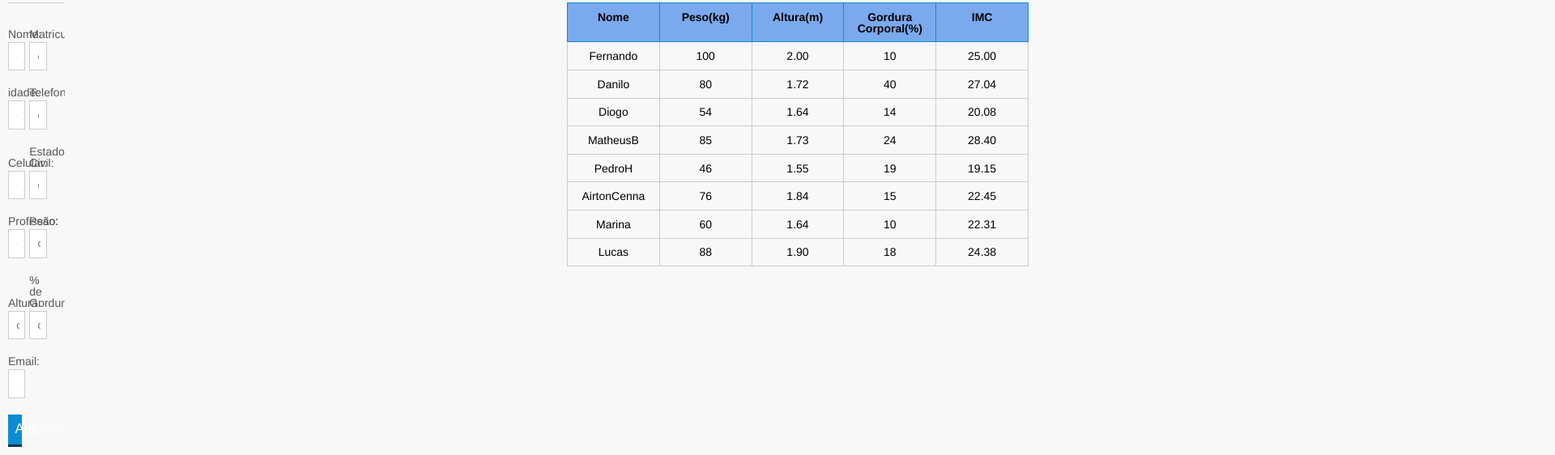
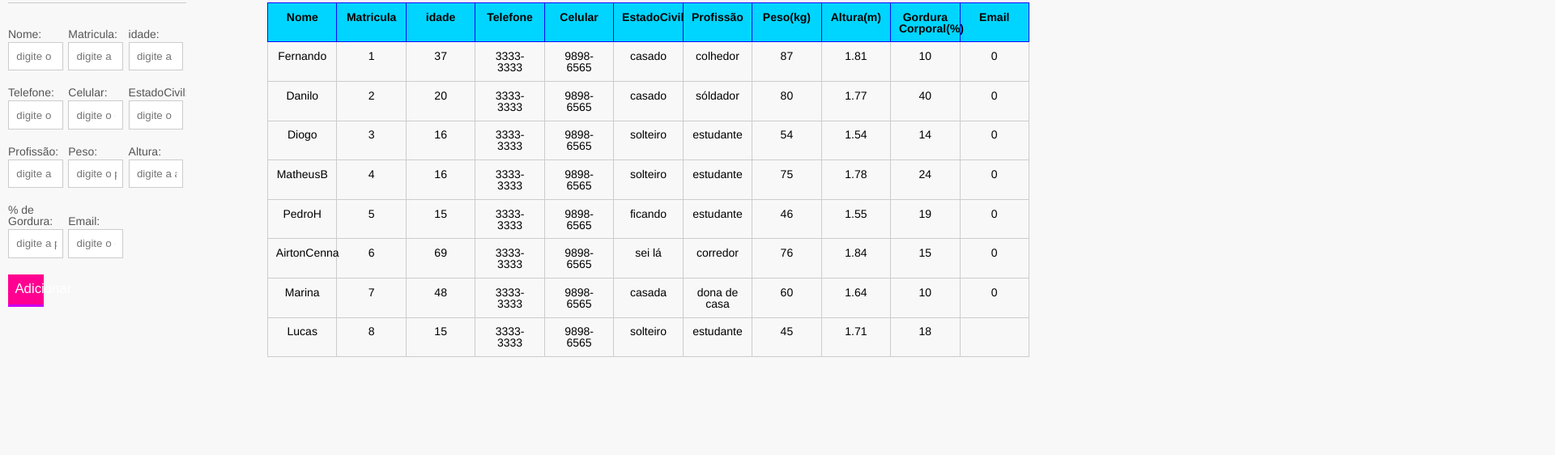
Before and after one commit to Maycon2023/maycon-Aparecida, a plain HTML site: page maycon por tabela/index.html in a window 1280 px wide. Shown: the part 572-1134 px from the top of the page at 81% size, 1920 px wide, since content can reach past the window. After the commit the page ends 1020 px from the top, so only its background shows below. Drawn offline with Linux system fonts and the light colour scheme.

Commit message:
Add files via upload

```diff
--- a/maycon por tabela/css/index.css
+++ b/maycon por tabela/css/index.css
@@ -41,14 +41,14 @@ header .container:before{
 
 .cont1{
 	position: absolute;
-	right: 10px;
-	left: 700px;
+	right: 9px;
+	left: 330px;
 }
 
 .add_p{
 	position: absolute;
 	left: 10px;
-	right: 1200px;
+	right: 1050px;
 }
 
 section{
@@ -80,8 +80,8 @@ td, th {
 
 th{
 	font-weight: bold;
-	background-color: #0b62e485;
-	border-color: #0c8cd3;
+	background-color: #00d5ff;
+	border-color: #0008ff;
 }
 
 label{
@@ -115,11 +115,11 @@ button{
 	border-bottom: 3px solid;
 	font-size: 1.2em;
 	cursor: pointer;
-	margin: 0;
+	margin: 10;
 	margin-top: -3px;
 	color: #fff;
-	background-color:#0c8cd3;
-	border-color: #04324c;
+	background-color:#ff0090;
+	border-color: #c800f5;
 	width: 20%;
     display: block;
     clear: both;
@@ -170,7 +170,7 @@ button[disabled=disabled], button:disabled {
 }
 
 .imagem{
-	width: 1995px;
+	width: 1335px;
 	height: 380px;
 	position: absolute;
 	top: 40px;
--- a/maycon por tabela/index.html
+++ b/maycon por tabela/index.html
@@ -2,7 +2,7 @@
 <html lang="pt-br">
 		<head>
 			<meta charset="UTF-8">
-			<title>Julia Nutrição</title>
+			<title>Maycon Nutrição</title>
 			<link rel="icon" href="favicon.ico" type="image/x-icon">
 			<link rel="stylesheet" type="text/css" href="css/reset.css">
 			<link rel="stylesheet" type="text/css" href="css/index.css">
@@ -26,71 +26,125 @@
 					<thead>
 						<tr>
 							<th>Nome</th>
+							<th>Matricula</th>
+							<th>idade</th>
+							<th>Telefone</th>
+							<th>Celular</th>
+							<th>EstadoCivil</th>
+							<th>Profissão</th>
 							<th>Peso(kg)</th>
 							<th>Altura(m)</th>
 							<th>Gordura Corporal(%)</th>
-							<th>IMC</th>
+							<th>Email</th>
 						</tr>
 					</thead>
 					<tbody id="tabela-pacientes">
 						<tr class="paciente" id="primeiro-paciente">
 							<td class="info-nome">Fernando</td>
-							<td class="info-peso">100</td>
-							<td class="info-altura">2.00</td>
+							<td class="info-Matricula">1</td>
+							<td class="info-idade">37</td>
+							<td class="info-Telefone">3333-3333</td>
+							<td class="info-Celular">9898-6565</td>
+							<td class="info-EstadoCivil">casado</td>
+							<td class="info-Profissão">colhedor</td>
+							<td class="info-peso">87</td>
+							<td class="info-altura">1.81</td>
 							<td class="info-gordura">10</td>
-							<td class="info-imc">0</td>
+							<td class="info-Email">0</td>
 						</tr>
 
 						<tr class="paciente" >
 							<td class="info-nome">Danilo</td>
+							<td class="info-Matricula">2</td>
+							<td class="info-idade">20</td>
+							<td class="info-Telefone">3333-3333</td>
+							<td class="info-Celular">9898-6565</td>
+							<td class="info-EstadoCivil">casado</td>
+							<td class="info-Profissão">sóldador</td>
 							<td class="info-peso">80</td>
-							<td class="info-altura">1.72</td>
+							<td class="info-altura">1.77</td>
 							<td class="info-gordura">40</td>
-							<td class="info-imc">0</td>
+							<td class="info-Email">0</td>
 						</tr>
 
 						<tr class="paciente" >
 							<td class="info-nome">Diogo</td>
+							<td class="info-Matricula">3</td>
+							<td class="info-idade">16</td>
+							<td class="info-Telefone">3333-3333</td>
+							<td class="info-Celular">9898-6565</td>
+							<td class="info-EstadoCivil">solteiro</td>
+							<td class="info-Profissão">estudante</td>
 							<td class="info-peso">54</td>
-							<td class="info-altura">1.64</td>
+							<td class="info-altura">1.54</td>
 							<td class="info-gordura">14</td>
-							<td class="info-imc">0</td>
+							<td class="info-Email">0</td>
 						</tr>
 
 						<tr class="paciente">
 							<td class="info-nome">MatheusB</td>
-							<td class="info-peso">85</td>
-							<td class="info-altura">1.73</td>
+							<td class="info-Matricula">4</td>
+							<td class="info-idade">16</td>
+							<td class="info-Telefone">3333-3333</td>
+							<td class="info-Celular">9898-6565</td>
+							<td class="info-EstadoCivil">solteiro</td>
+							<td class="info-Profissão">estudante</td>
+							<td class="info-peso">75</td>
+							<td class="info-altura">1.78</td>
 							<td class="info-gordura">24</td>
-							<td class="info-imc">0</td>
+							<td class="info-Email">0</td>
 						</tr>
 						<tr class="paciente" >
 							<td class="info-nome">PedroH</td>
+							<td class="info-Matricula">5</td>
+							<td class="info-idade">15</td>
+							<td class="info-Telefone">3333-3333</td>
+							<td class="info-Celular">9898-6565</td>
+							<td class="info-EstadoCivil">ficando</td>
+							<td class="info-Profissão">estudante</td>
 							<td class="info-peso">46</td>
 							<td class="info-altura">1.55</td>
 							<td class="info-gordura">19</td>
-							<td class="info-imc">0</td>
+							<td class="info-Email">0</td>
 						</tr>
 						<tr class="paciente" >
 							<td class="info-nome">AirtonCenna</td>
+							<td class="info-Matricula">6</td>
+							<td class="info-idade">69</td>
+							<td class="info-Telefone">3333-3333</td>
+							<td class="info-Celular">9898-6565</td>
+							<td class="info-EstadoCivil">sei lá</td>
+							<td class="info-Profissão">corredor</td>
 							<td class="info-peso">76</td>
 							<td class="info-altura">1.84</td>
 							<td class="info-gordura">15</td>
-							<td class="info-imc">0</td>
+							<td class="info-Email">0</td>
 						</tr>
 						<tr class="paciente" >
 							<td class="info-nome">Marina</td>
+							<td class="info-Matricula">7</td>
+							<td class="info-idade">48</td>
+							<td class="info-Telefone">3333-3333</td>
+							<td class="info-Celular">9898-6565</td>
+							<td class="info-EstadoCivil">casada</td>
+							<td class="info-Profissão">dona de casa</td>
 							<td class="info-peso">60</td>
 							<td class="info-altura">1.64</td>
 							<td class="info-gordura">10</td>
-							<td class="info-imc">0</td>
+							<td class="info-Email">0</td>
 						</tr>
 						<tr class="paciente" >
 							<td class="info-nome">Lucas</td>
-							<td class="info-peso">88</td>
-							<td class="info-altura">1.90</td>
+							<td class="info-Matricula">8</td>
+							<td class="info-idade">15</td>
+							<td class="info-Telefone">3333-3333</td>
+							<td class="info-Celular">9898-6565</td>
+							<td class="info-EstadoCivil">solteiro</td>
+							<td class="info-Profissão">estudante</td>
+							<td class="info-peso">45</td>
+							<td class="info-altura">1.71</td>
 							<td class="info-gordura">18</td>
-							<td class="info-imc">0</td>
+							<td class="info-Email"></td>
 						</tr>
 					</tbody>
 				</table>
@@ -124,7 +178,7 @@
 						<input id="celular" name="celular" type="text" placeholder="digite o celular do seu paciente" class="campo">
 					</div>
 					<div class="grupo">
-						<label for="estado civil">Estado Civil:</label>
+						<label for="estado civil">EstadoCivil:</label>
 						<input id="estado civil" name="estado civil" type="text" placeholder="digite o estado civil do seu paciente" class="campo">
 					</div>
 					<div class="grupo">
@@ -154,7 +208,7 @@
 		</section>
 		<section>
 		<div class="cont_1">
-			<img class="imagem" src="nutripick.webp">
+			<img class="imagem" src="images.jfif">
 		</div>
 		</section>
 	</section>
--- a/maycon por tabela/js/calcula-imc.js
+++ b/maycon por tabela/js/calcula-imc.js
@@ -1,5 +1,5 @@
 var titulo = document.querySelector(".titulo");
-titulo.textContent = "Julia Nutricionista";
+titulo.textContent = "Maycon Nutricionista";
 
 var pacientes = document.querySelectorAll(".paciente");
 
--- a/maycon por tabela/js/form.js
+++ b/maycon por tabela/js/form.js
@@ -31,13 +31,20 @@ function obtemPacienteDoFormulario(form) {
 
         var paciente = {
             nome: form.nome.value,
+            Matricula: form.Matricula.value,
+            idade: form.idade.value,
+            Telefone: form.Telefone.value,
+            Celular: form.Celular.value,
+            EstadoCivil: form.EstadoCivil.value,
+            Profissão: form.Profissão.value,
+            peso: form.peso.value,
             peso: form.peso.value,
             altura: form.altura.value,
             gordura: form.gordura.value,
-            imc: calculaImc(form.peso.value, form.altura.value)
+            Email: form.Email.value,
         }
 
-        return paciente;
+    return paciente;
 }
 
 function montaTr(paciente) {
@@ -45,10 +52,16 @@ function montaTr(paciente) {
         pacienteTr.classList.add("paciente");
 
         pacienteTr.appendChild(montaTd(paciente.nome, "info-nome"));
+        pacienteTr.appendChild(montaTd(paciente.Matricula, "info-Matricula"));
+        pacienteTr.appendChild(montaTd(paciente.idade, "info-idade"));
+        pacienteTr.appendChild(montaTd(paciente.Telefone, "info-Telefone"));
+        pacienteTr.appendChild(montaTd(paciente.Celular, "info-Celular"));
+        pacienteTr.appendChild(montaTd(paciente.EstadCivil, "info-EstadoCivil"));
+        pacienteTr.appendChild(montaTd(paciente.Profissão, "info-Profissão"));
         pacienteTr.appendChild(montaTd(paciente.peso, "info-peso"));
         pacienteTr.appendChild(montaTd(paciente.altura, "info-altura"));
         pacienteTr.appendChild(montaTd(paciente.gordura, "info-gordura"));
-        pacienteTr.appendChild(montaTd(paciente.imc, "info-imc"));
+        pacienteTr.appendChild(montaTd(paciente.Email, "info-Email"));
 
         return pacienteTr;
 }
```
